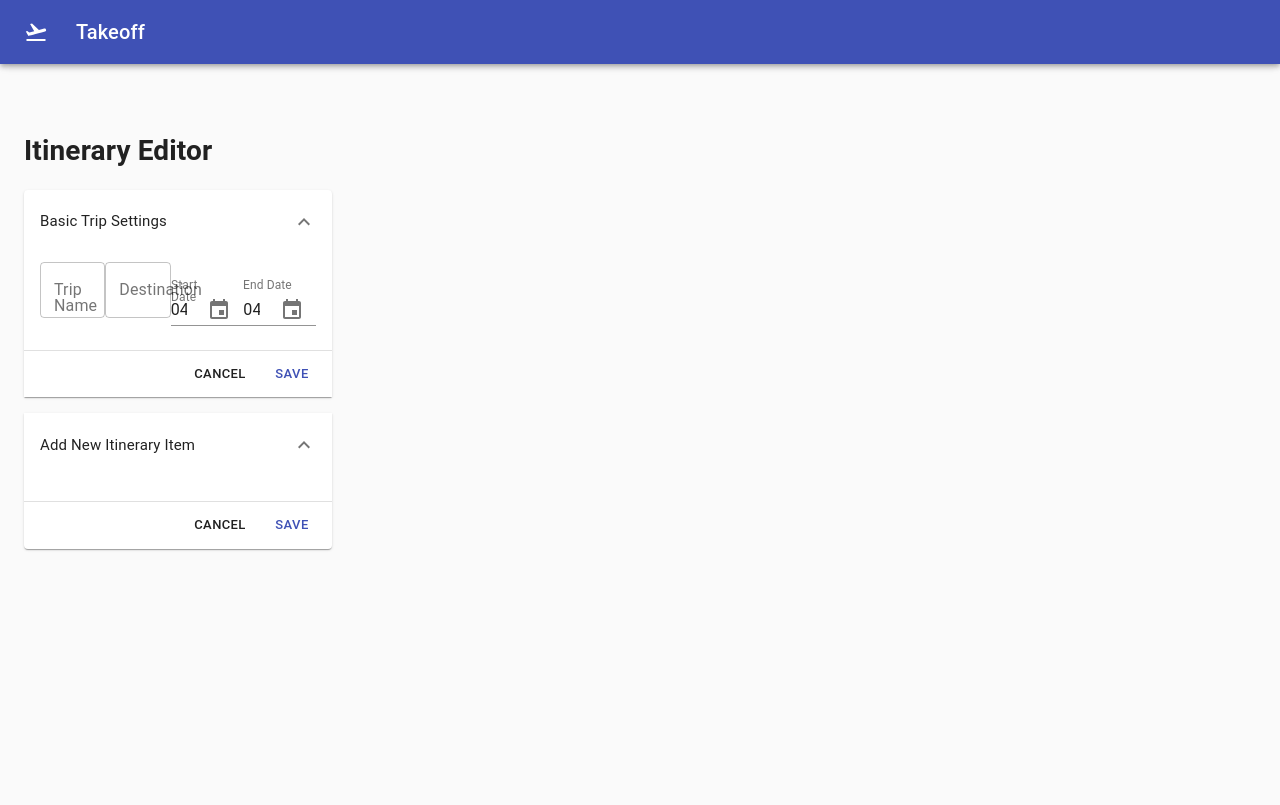
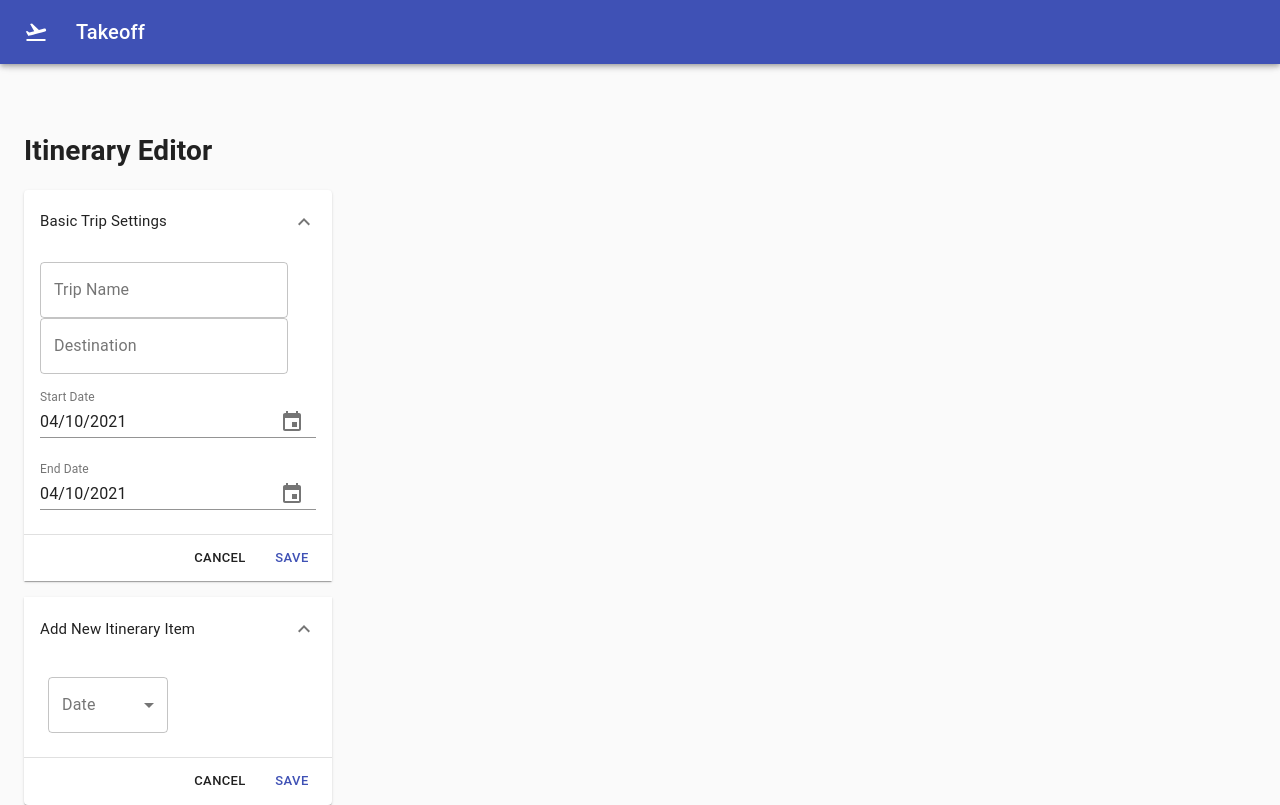
Before and after one commit to espoldi/Takeoff, a React (Create React App) app in the folder client/: page /editor in a window 1280 px wide. Built offline with nearby package versions, Linux system fonts and the light colour scheme.

Commit message:
added grid formatting and date selector for adding itinerary items

```diff
--- a/client/src/pages/ItineraryEditor.js
+++ b/client/src/pages/ItineraryEditor.js
@@ -10,12 +10,17 @@ import {
     Collapse,
     Container,
     Divider,
+    FormControl,
+    FormHelperText,
     Grid,
+    InputLabel,
     List,
     ListItem,
     ListItemIcon,
     ListItemText,
     ListSubheader,
+    MenuItem,
+    Select,
     TextField,
     Typography
 } from '@material-ui/core';
@@ -35,7 +40,14 @@ const useStyles = makeStyles((theme) => ({
     nested: {
         paddingLeft: theme.spacing(4),
     },
-    heading: { fontSize: theme.typography.pxToRem(15) }
+    heading: { fontSize: theme.typography.pxToRem(15) },
+    formControl: {
+        margin: theme.spacing(1),
+        minWidth: 120,
+    },
+    selectEmpty: {
+        marginTop: theme.spacing(2),
+    },
 }));
 
 export default function ItineraryEditor() {
@@ -47,6 +59,11 @@ export default function ItineraryEditor() {
     const handleStartDateChange = (date) => { setSelectedStartDate(date); };
     const handleEndDateChange = (date) => { setSelectedEndDate(date); };
 
+    const [itemDate, setItemDate] = useState("");
+    const handleItemDateChange = (event) => {
+        setItemDate(event.target.value);
+    };
+
     return (
         <Container fixed>
             <h1>Itinerary Editor</h1>
@@ -57,19 +74,24 @@ export default function ItineraryEditor() {
                             <Typography className={classes.heading}>Basic Trip Settings</Typography>
                         </AccordionSummary>
                         <AccordionDetails>
+                            <Grid container>
+                                <Grid item xs={12}>
                                     <TextField
                                         id="trip-name"
                                         label="Trip Name"
                                         variant="outlined"
                                     />
-
+                                </Grid>
+                                <Grid item xs={12}>
                                     <TextField
                                         id="destination"
                                         label="Destination"
                                         variant="outlined"
                                     />
+                                </Grid>
 
                                 <MuiPickersUtilsProvider utils={DateFnsUtils}>
+                                    <Grid item xs={12}>
                                         <KeyboardDatePicker
                                             margin="normal"
                                             id="starting-date"
@@ -81,7 +103,8 @@ export default function ItineraryEditor() {
                                                 'aria-label': 'change start date',
                                             }}
                                         />
-
+                                    </Grid>
+                                    <Grid item xs={12}>
                                         <KeyboardDatePicker
                                             margin="normal"
                                             id="ending-date"
@@ -93,7 +116,9 @@ export default function ItineraryEditor() {
                                                 'aria-label': 'change end date',
                                             }}
                                         />
+                                    </Grid>
                                 </MuiPickersUtilsProvider>
+                            </Grid>
                         </AccordionDetails>
                         <Divider />
                         <AccordionActions>
@@ -107,7 +132,27 @@ export default function ItineraryEditor() {
                             <Typography className={classes.heading}>Add New Itinerary Item</Typography>
                         </AccordionSummary>
                         <AccordionDetails>
-
+                            <Grid container>
+                                <Grid item xs={12}>
+                                    <FormControl variant="outlined" className={classes.formControl}>
+                                        <InputLabel id="Date-Selector">Date</InputLabel>
+                                        <Select
+                                            labelId="item-date"
+                                            id="item-date"
+                                            value={itemDate}
+                                            onChange={handleItemDateChange}
+                                            label="Date"
+                                        >
+                                            <MenuItem value="">
+                                                <em>None</em>
+                                            </MenuItem>
+                                            <MenuItem value={10}>Ten</MenuItem>
+                                            <MenuItem value={20}>Twenty</MenuItem>
+                                            <MenuItem value={30}>Thirty</MenuItem>
+                                        </Select>
+                                    </FormControl>
+                                </Grid>
+                            </Grid>
                         </AccordionDetails>
                         <Divider />
                         <AccordionActions>
@@ -118,7 +163,7 @@ export default function ItineraryEditor() {
                 </Grid>
 
                 <Grid item xs={12} md={9}>
-
+                    {/* Insert function to make nested list items for each day in range of start and end dates */}
                 </Grid>
             </Grid>
         </Container>
```
Lines whose indentation alone changed are shown as unchanged.
